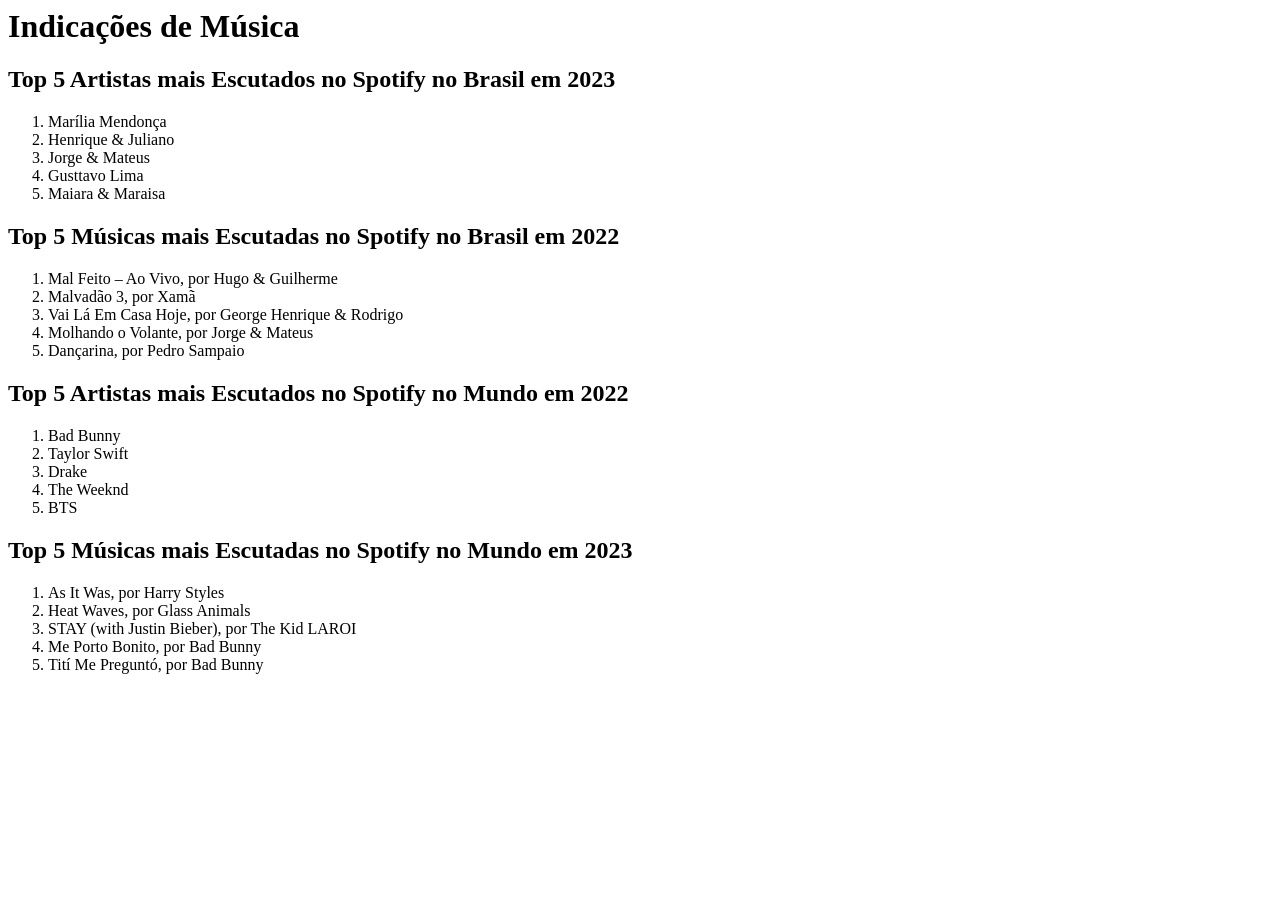
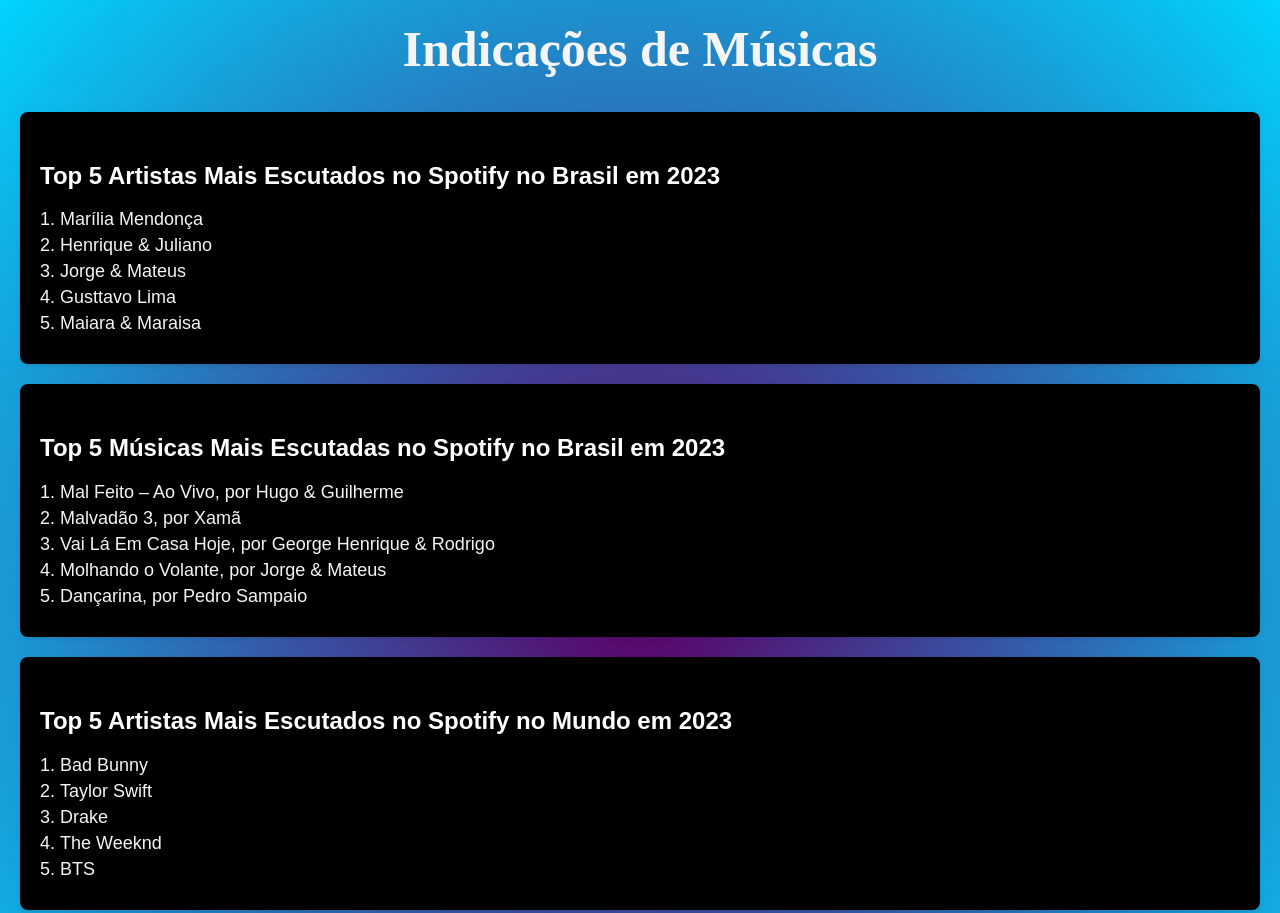
Before and after one commit to pietra09/Front-End, a plain HTML site: page index.html in a window 1280 px wide. Shown: the top 913 px of the page. Before the commit the page ends 800 px from the top, so only its background shows below. Drawn offline with Linux system fonts and the light colour scheme.

Commit message:
Add files via upload

```diff
--- a/index.html
+++ b/index.html
@@ -1,19 +1,20 @@
 <html!>
-    <!DOCTYPE html>
-<html lang="en">
+
+<!DOCTYPE html>
+<html lang="Pt-BR">
 <head>
     <meta charset="UTF-8">
     <meta name="viewport" content="width=device-width, initial-scale=1.0">
-    <link rel="stylesheet" href="css/styles.css">
-
+    <link rel="stylesheet" href="style.css">
     <title>Indicações de Música</title>
 </head>
 <body>
     <header>
-        <h1>Indicações de Música</h1>
+        <h1>Indicações de Músicas</h1>
     </header>
-    <section class="top-artists">
-        <h2>Top 5 Artistas mais Escutados no Spotify no Brasil em 2023</h2>
+
+    <section id="brasil-artists">
+        <h2>Top 5 Artistas Mais Escutados no Spotify no Brasil em 2023</h2>
         <ol>
             <li>Marília Mendonça</li>
             <li>Henrique & Juliano</li>
@@ -22,8 +23,9 @@
             <li>Maiara & Maraisa</li>
         </ol>
     </section>
-    <section class="top-songs">
-        <h2>Top 5 Músicas mais Escutadas no Spotify no Brasil em 2022</h2>
+
+    <section id="brasil-songs">
+        <h2>Top 5 Músicas Mais Escutadas no Spotify no Brasil em 2023</h2>
         <ol>
             <li>Mal Feito – Ao Vivo, por Hugo & Guilherme</li>
             <li>Malvadão 3, por Xamã</li>
@@ -32,8 +34,9 @@
             <li>Dançarina, por Pedro Sampaio</li>
         </ol>
     </section>
-    <section class="top-world-artists">
-        <h2>Top 5 Artistas mais Escutados no Spotify no Mundo em 2022</h2>
+
+    <section id="world-artists">
+        <h2>Top 5 Artistas Mais Escutados no Spotify no Mundo em 2023</h2>
         <ol>
             <li>Bad Bunny</li>
             <li>Taylor Swift</li>
@@ -42,8 +45,9 @@
             <li>BTS</li>
         </ol>
     </section>
-    <section class="top-world-songs">
-        <h2>Top 5 Músicas mais Escutadas no Spotify no Mundo em 2023</h2>
+
+    <section id="world-songs">
+        <h2>Top 5 Músicas Mais Escutadas no Spotify no Mundo em 2023</h2>
         <ol>
             <li>As It Was, por Harry Styles</li>
             <li>Heat Waves, por Glass Animals</li>
--- a/style.css
+++ b/style.css
@@ -1,41 +1,44 @@
-"css/styles.css"
-
 body {
     font-family: Arial, sans-serif;
-    background-color: #f5f5f5;
+    background-image: radial-gradient(circle, #5c0067 0%,  #00d4ff 100%);
+    color: black;
     margin: 0;
     padding: 0;
 }
 
 header {
-    background-color: #8a2be2;
-    color: #fff;
     text-align: center;
-    padding: 10px 0;
+    margin: 20px 0;
 }
 
 h1 {
-    margin: 0;
+    font-size: 50px;
+    color: whitesmoke ; /* Título em preto */
+    font-family: Berkshire Swash;
+}
+
+h2 {
+    font-size: 24px;
+    color:white; /* Título em preto */
+    margin-top: 30px;
 }
 
 section {
-    background-color: #fff;
+    margin: 20px;
     padding: 20px;
-    margin: 20px;
-    border-radius: 5px;
+    background-color: black;
+    border-radius: 8px;
     box-shadow: 0 2px 4px rgba(0, 0, 0, 0.1);
 }
 
-h2 {
-    color: #333;
-}
-
 ol {
+    font-size: 18px;
     list-style-type: decimal;
+    margin: 10px 0;
+    color: whitesmoke; /* Texto das músicas em cinza */
     padding-left: 20px;
 }
 
 li {
-    color: #666;
     margin: 5px 0;
 }
```
